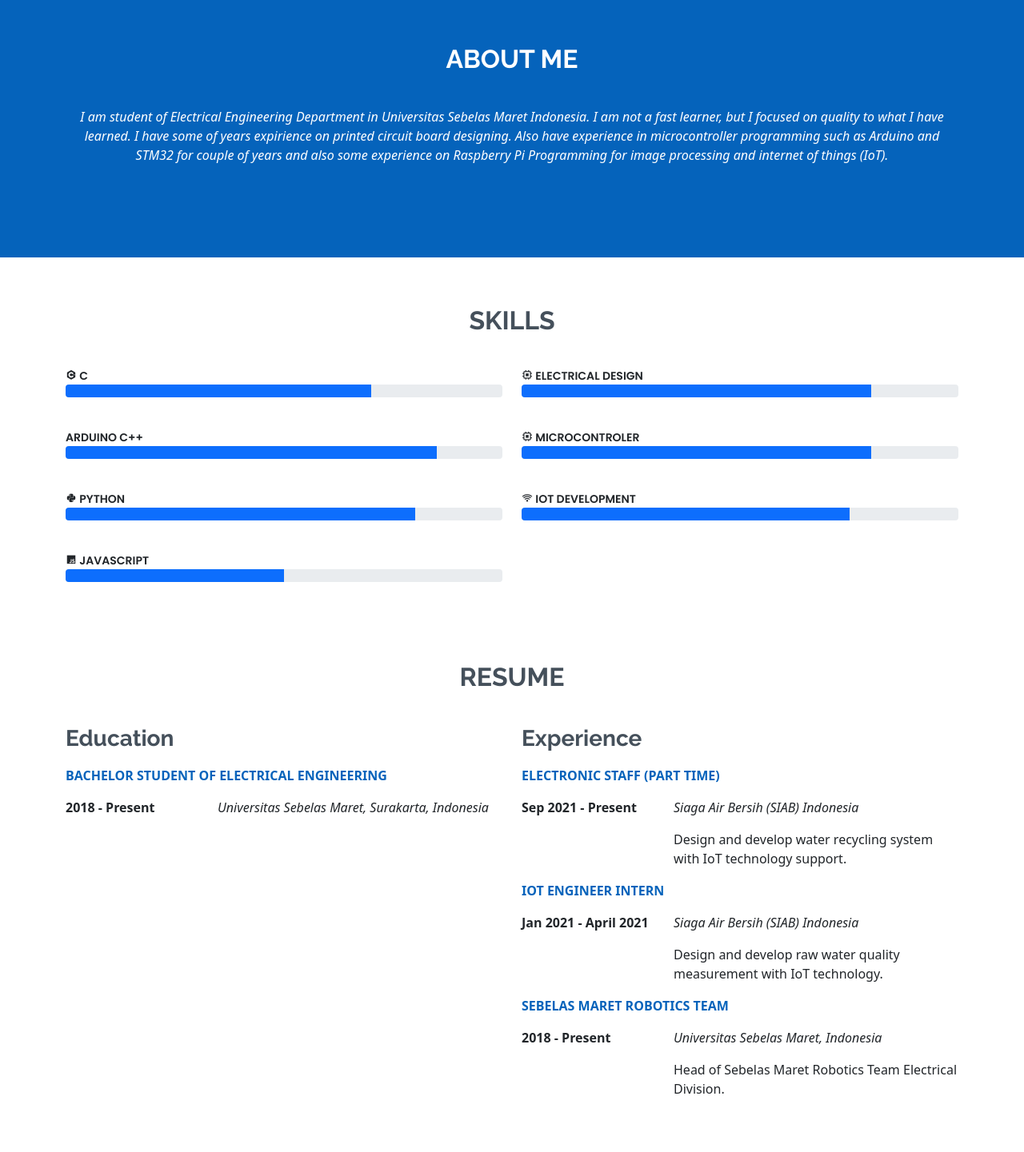
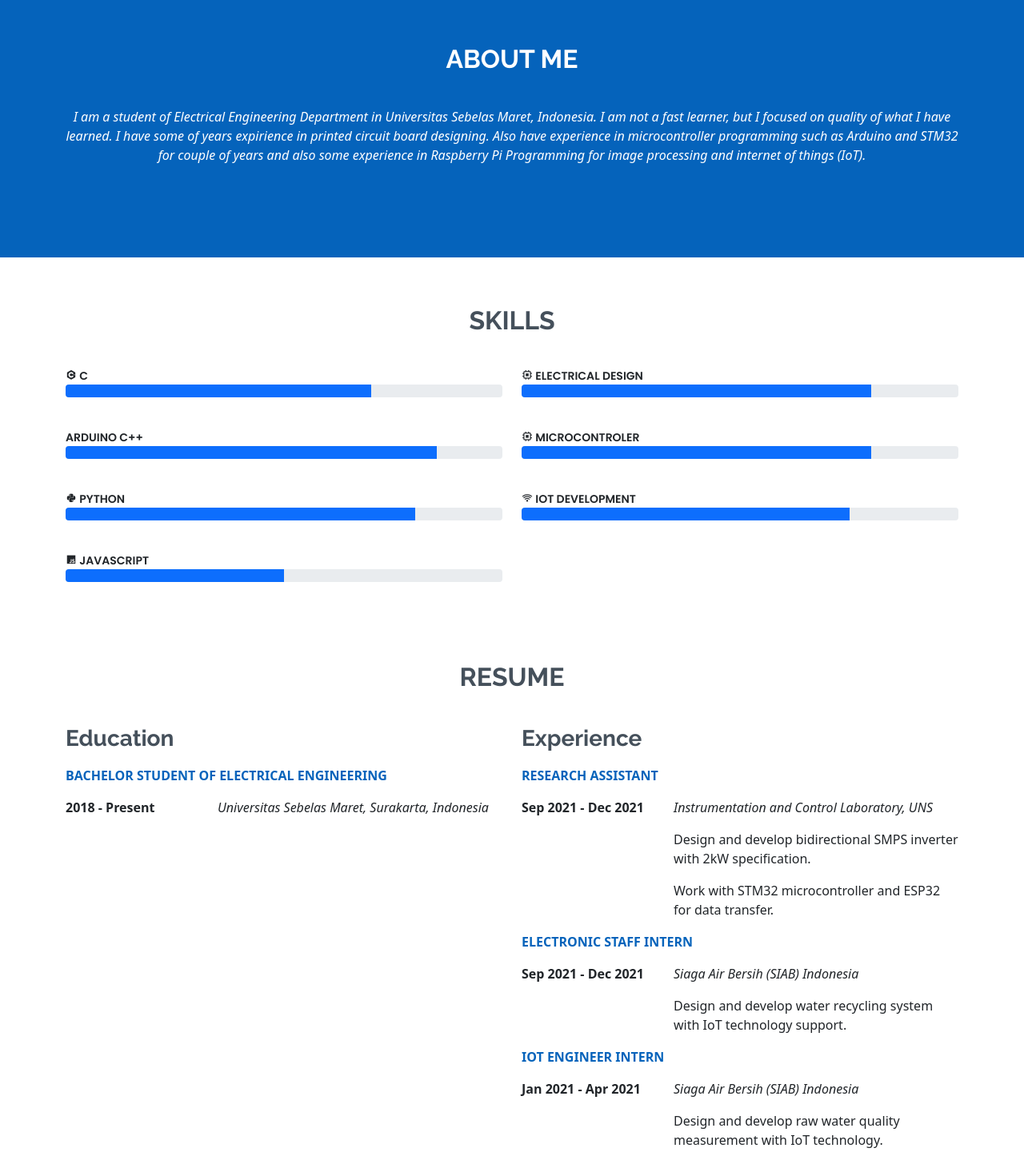
Before and after one commit to SuryaAssistant/SuryaAssistant.github.io, a plain HTML site: page index.html in a window 1280 px wide. Shown: the part 800-2241 px from the top of the page at 80% size. Drawn offline with nearby package versions, Linux system fonts and the light colour scheme; no server answers; some icons are missing.

Commit message:
experience

```diff
--- a/index.html
+++ b/index.html
@@ -62,8 +62,8 @@
                         <br>
 
                         <p class="fst-italic" style="font-size:16px">
-                        Student of Electrical Engineering Department at Universitas Sebelas Maret and intern as an Electronic Staff at SIAB Indonesia.
-                        Have experience in printed circuit board designning, robotics, control algorithm and internet of things development.
+                        Student of Electrical Engineering Department at Universitas Sebelas Maret.
+                        Have experience in printed circuit board designing, robotics, control system and internet of things development.
                         </p>
 
                         <div class="social-links">
@@ -95,10 +95,10 @@
             <div class="section-isi" style="text-align:center; color:#ffffff; padding-bottom:100px">
 
                         <p class="fst-italic">
-                        I am student of Electrical Engineering Department in Universitas Sebelas Maret Indonesia.
-                        I am not a fast learner, but I focused on quality to what I have learned.
-                        I have some of years expirience on printed circuit board designing.
-                        Also have experience in microcontroller programming such as Arduino and STM32 for couple of years and also some experience on Raspberry Pi Programming for image processing and internet of things (IoT).
+                        I am a student of Electrical Engineering Department in Universitas Sebelas Maret, Indonesia.
+                        I am not a fast learner, but I focused on quality of what I have learned.
+                        I have some of years expirience in printed circuit board designing.
+                        Also have experience in microcontroller programming such as Arduino and STM32 for couple of years and also some experience in Raspberry Pi Programming for image processing and internet of things (IoT).
                         </p>
 
             </div>
@@ -195,9 +195,22 @@
                     <div class="col-lg-6">
                         <h3 style="padding-bottom:10px">Experience</h3>
                             <div class="row">
-                                <p class="primecolor"><strong>ELECTRONIC STAFF (PART TIME)</strong></p>
+                                <p class="primecolor"><strong>RESEARCH ASSISTANT</strong></p>
                                 <div class="col-4">
-                                    <p><strong>Sep 2021 - Present</strong></p>
+                                    <p><strong>Sep 2021 - Dec 2021</strong></p>
+                                </div>
+                                <div class="col-8">
+                                    <div class="row">
+                                        <p class="fst-italic">Instrumentation and Control Laboratory, UNS</p>
+                                        <p>Design and develop bidirectional SMPS inverter with 2kW specification.</p>
+                                        <p>Work with STM32 microcontroller and ESP32 for data transfer.</p>
+                                    </div>
+                                </div>
+                            </div>
+                            <div class="row">
+                                <p class="primecolor"><strong>ELECTRONIC STAFF INTERN</strong></p>
+                                <div class="col-4">
+                                    <p><strong>Sep 2021 - Dec 2021</strong></p>
                                 </div>
                                 <div class="col-8">
                                     <div class="row">
@@ -209,7 +222,7 @@
                             <div class="row">
                                 <p class="primecolor"><strong>IOT ENGINEER INTERN</strong></p>
                                 <div class="col-4">
-                                    <p><strong>Jan 2021 - April 2021</strong></p>
+                                    <p><strong>Jan 2021 - Apr 2021</strong></p>
                                 </div>
                                 <div class="col-8">
                                     <div class="row">
@@ -227,6 +240,7 @@
                                     <div class="row">
                                         <p class="fst-italic">Universitas Sebelas Maret, Indonesia</p>
                                         <p>Head of Sebelas Maret Robotics Team Electrical Division.</p>
+                                        <p>Previously work with Remotely Operated Vehicle (ROV) Team as an electrical technician.</p>
                                     </div>
                                 </div>
                             </div>
@@ -294,7 +308,7 @@
                             <img src="./assets/img/portofolio/kirim_gambar_coap.png" class="card-img-top" alt="...">
                             <div class="card-body">
                                 <h5 class="card-title">Coap File Transfer</h5>
-                                <p class="card-text">Transfering file using Constrained Application Protocol instead of HTTP or HTTPS.</p>
+                                <p class="card-text">Transfering file on Constrained Application Protocol instead of HTTP or HTTPS.</p>
                                 <p><a href="https://github.com/suryaassistant/coapfiletransfer" class="github"><i class="bx bxl-github primecolor"></i></a></p>
                             </div>
                         </div>
```
